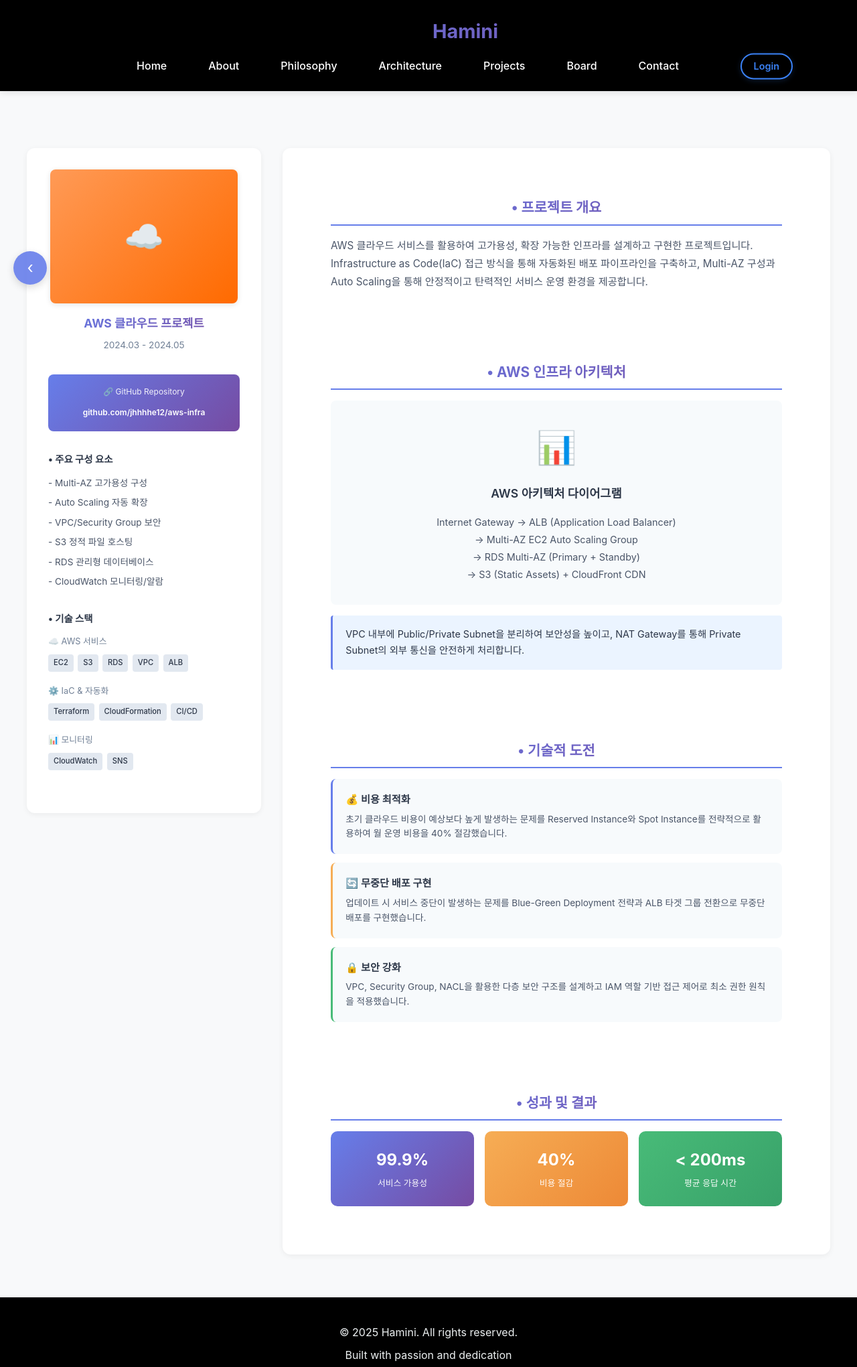
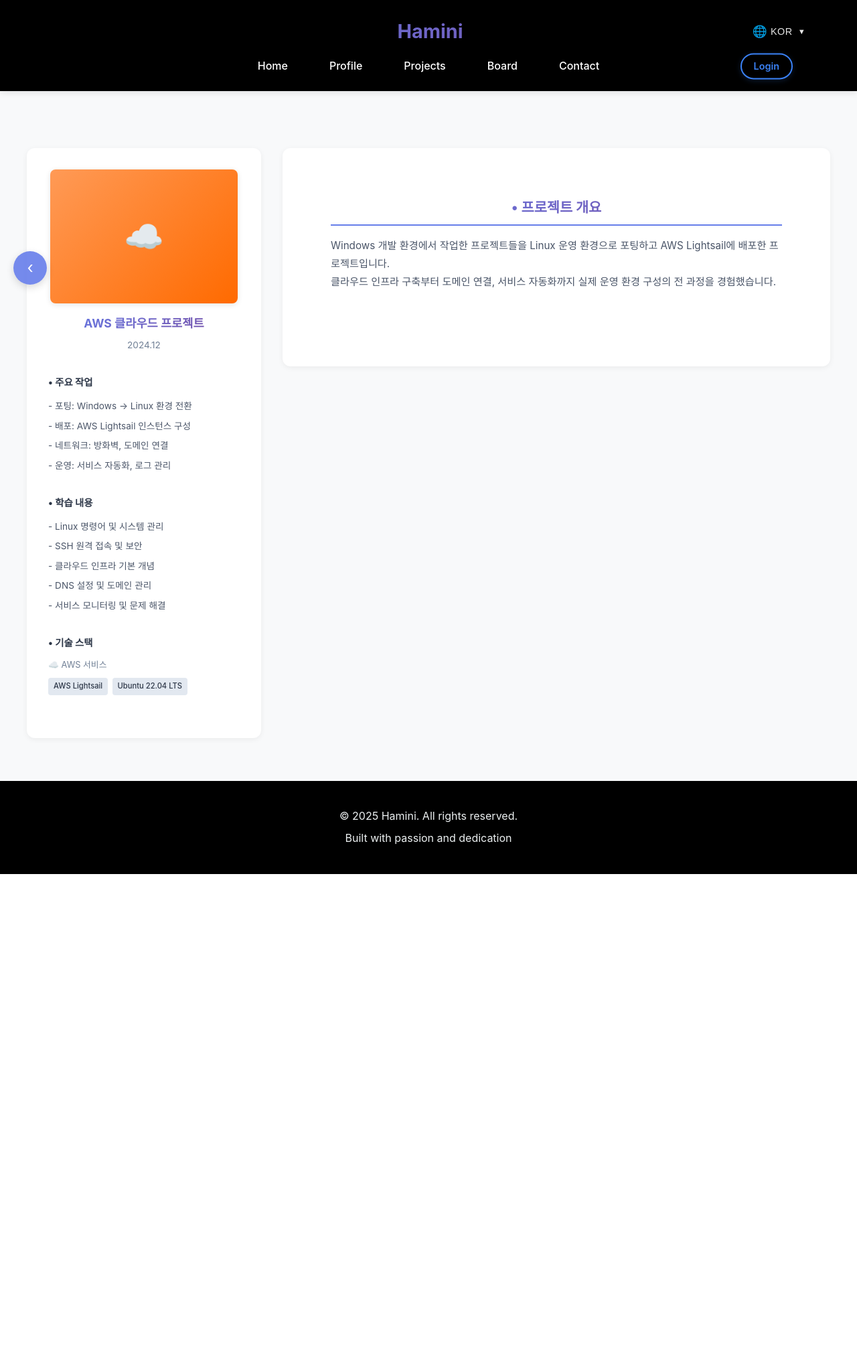
Before and after one commit to jhhhhe12/portfolio, a PHP site: page /projects/aws.html in a window 1280 px wide. Shown: the top 2041 px of the page at 67% size. After the commit the page ends 1305 px from the top, so only its background shows below. Run offline with PHP 8.4, Linux system fonts and the light colour scheme.

Commit message:
네비게이션 메뉴 정리 및 스타일 개선
- Philosophy 메뉴 항목 제거 (index.html, board.html, projects/*.html)
- 프로젝트 페이지 헤더를 메인 페이지와 동일한 구조로 통일
  - header-top, header-bottom 구조 추가
  - 언어 스위처 및 사용자 드롭다운 추가
  - 햄버거 메뉴 추가
- 로고 margin-left 스타일 조정 (메인: 110px, 프로젝트: 제거)
- 프로필 섹션 강조 텍스트 스타일 강화 (font-weight: 1000, color: #000000)

```diff
--- a/board.html
+++ b/board.html
@@ -432,7 +432,6 @@
                     <ul>
                         <li><a href="/#home" data-ko="Home" data-en="Home">Home</a></li>
                         <li><a href="/#about" data-ko="Profile" data-en="Profile">Profile</a></li>
-                        <li><a href="/#philosophy" data-ko="Philosophy" data-en="Philosophy">Philosophy</a></li>
                         <li><a href="/#projects" data-ko="Projects" data-en="Projects">Projects</a></li>
                         <li><a href="/board" data-ko="Board" data-en="Board">Board</a></li>
                         <li><a href="/#contact" data-ko="Contact" data-en="Contact">Contact</a></li>
--- a/css/project-detail.css
+++ b/css/project-detail.css
@@ -1,4 +1,5 @@
 /* Project Detail Page Styles */
+
 .project-detail {
     padding-top: 120px;
     min-height: 100vh;
--- a/css/style.css
+++ b/css/style.css
@@ -825,11 +825,16 @@
     margin-bottom: 1rem;
     color: var(--text-light);
     line-height: 1.8;
+    white-space: pre-line;
 }
 
 .about-text p strong {
-    font-weight: 700;
-    color: var(--text-dark);
+    font-weight: 1000 !important;
+    color: #000000 !important;
+    font-size: 1.15em !important;
+    display: block;
+    margin-bottom: 0.3rem;
+    letter-spacing: -0.02em;
 }
 
 .skills {
@@ -865,7 +870,7 @@
 }
 
 .timeline .section-subtitle {
-    margin-bottom: 10rem;
+    margin-bottom: 15rem;
 }
 
 .timeline-infographic {
@@ -1711,11 +1716,6 @@
         align-items: center;
     }
 
-    .logo {
-        flex: 0 0 auto;
-        text-align: left;
-    }
-
     .header-bottom {
         width: 100%;
         position: relative;
@@ -1795,7 +1795,6 @@
         height: 100vh;
         background: #1a1a1a;
         transition: left 0.3s ease;
-        padding-top: 3rem;
         z-index: 1000;
         border-right: none;
     }
@@ -1810,6 +1809,12 @@
         padding: 0;
         width: 100%;
         display: flex;
+    }
+
+    /* nav를 flexbox로 만들어서 order 적용 가능하게 */
+    nav {
+        display: flex;
+        flex-direction: column;
     }
 
     nav li {
@@ -1845,7 +1850,7 @@
         order: -9 !important;
     }
 
-    /* 모바일 메뉴 내 로그인 버튼 스타일 */
+    /* 모바일 메뉴 내 로그인 버튼을 맨 위로 */
     nav .login-btn {
         position: static !important;
         right: auto !important;
@@ -1862,6 +1867,7 @@
         box-shadow: none !important;
         color: #3b82f6 !important;
         font-weight: 600 !important;
+        order: -20 !important;
     }
 
     nav .login-btn:hover {
@@ -1870,11 +1876,17 @@
         transform: none !important;
     }
 
-    /* 모바일 메뉴 내 사용자 드롭다운 */
+    /* 모바일 메뉴 내 사용자 드롭다운을 맨 위로 */
     nav .user-dropdown {
         width: 90%;
+        position: static !important;
+        order: -20 !important;
+    }
+
+    /* 로그인 상태일 때만 표시 */
+    nav .user-dropdown[style*="display: inline-block"],
+    nav .user-dropdown[style*="display: block"]:not([style*="display: none"]) {
         display: block !important;
-        position: static !important;
     }
 
     nav .user-btn {
--- a/projects/aws.html
+++ b/projects/aws.html
@@ -11,19 +11,48 @@
     <!-- Header -->
     <header>
         <div class="nav-container">
-            <div class="logo"><a href="/" style="text-decoration: none; color: inherit;">Hamini</a></div>
-            <nav>
-                <ul>
-                    <li><a href="/#home">Home</a></li>
-                    <li><a href="/#about">About</a></li>
-                    <li><a href="/#philosophy">Philosophy</a></li>
-                    <li><a href="/#architecture">Architecture</a></li>
-                    <li><a href="/#projects">Projects</a></li>
-                    <li><a href="/board">Board</a></li>
-                    <li><a href="/#contact">Contact</a></li>
-                    <li><a href="/login.html" class="login-btn">Login</a></li>
-                </ul>
-            </nav>
+            <div class="header-top">
+                <div class="logo"><a href="/" style="text-decoration: none; color: inherit;">Hamini</a></div>
+                <div class="language-switcher">
+                    <button class="lang-current">
+                        <span class="lang-icon">🌐</span>
+                        <span class="lang-text">KOR</span>
+                        <span class="lang-arrow">▼</span>
+                    </button>
+                    <div class="lang-dropdown">
+                        <button class="lang-option active" data-lang="ko">한국어</button>
+                        <button class="lang-option" data-lang="en">English</button>
+                    </div>
+                </div>
+            </div>
+            <div class="header-bottom">
+                <div class="hamburger">
+                    <span></span>
+                    <span></span>
+                    <span></span>
+                </div>
+                <nav>
+                    <ul>
+                        <li><a href="/#home" data-ko="Home" data-en="Home">Home</a></li>
+                        <li><a href="/#about" data-ko="Profile" data-en="Profile">Profile</a></li>
+                        <li><a href="/#projects" data-ko="Projects" data-en="Projects">Projects</a></li>
+                        <li><a href="/board" data-ko="Board" data-en="Board">Board</a></li>
+                        <li><a href="/#contact" data-ko="Contact" data-en="Contact">Contact</a></li>
+                    </ul>
+                    <a href="/login.html" class="login-btn" id="navLoginBtn">Login</a>
+                    <div class="user-dropdown" id="userDropdown" style="display: none;">
+                        <button class="user-btn">
+                            <span class="user-icon">👤</span>
+                            <span class="user-name" id="userName">User</span>
+                            <span class="user-arrow">▼</span>
+                        </button>
+                        <div class="user-dropdown-menu">
+                            <a href="#" id="myPageBtn" data-ko="마이페이지" data-en="My Page">마이페이지</a>
+                            <a href="#" id="logoutBtn" data-ko="로그아웃" data-en="Logout">로그아웃</a>
+                        </div>
+                    </div>
+                </nav>
+            </div>
         </div>
     </header>
 
@@ -45,23 +74,27 @@
                             ☁️
                         </div>
                         <h2 style="font-size: 1.1rem; margin-bottom: 0.5rem; color: #2d3748; font-weight: 700;">AWS 클라우드 프로젝트</h2>
-                        <p style="color: #718096; font-size: 0.85rem; margin: 0;">2024.03 - 2024.05</p>
-                    </div>
-
-                    <div style="padding: 1rem; background: linear-gradient(135deg, #667eea 0%, #764ba2 100%); border-radius: 8px; text-align: center; margin-bottom: 30px;">
-                        <p style="margin: 0 0 0.5rem 0; color: white; font-size: 0.75rem; opacity: 0.9;">🔗 GitHub Repository</p>
-                        <a href="https://github.com/jhhhhe12/aws-infrastructure" target="_blank" rel="noopener noreferrer" style="color: white; text-decoration: none; font-size: 0.75rem; font-weight: 600; word-break: break-all; line-height: 1.4;">github.com/jhhhhe12/aws-infra</a>
+                        <p style="color: #718096; font-size: 0.85rem; margin: 0;">2024.12</p>
                     </div>
 
                     <div style="margin-bottom: 2rem;">
-                        <h3 style="font-size: 0.9rem; color: #2d3748; margin-bottom: 0.8rem; font-weight: 700;">• 주요 구성 요소</h3>
+                        <h3 style="font-size: 0.9rem; color: #2d3748; margin-bottom: 0.8rem; font-weight: 700;">• 주요 작업</h3>
                         <ul style="list-style: none; padding: 0; margin: 0; font-size: 0.85rem; color: #4a5568; line-height: 1.7;">
-                            <li style="margin-bottom: 0.4rem;">- Multi-AZ 고가용성 구성</li>
-                            <li style="margin-bottom: 0.4rem;">- Auto Scaling 자동 확장</li>
-                            <li style="margin-bottom: 0.4rem;">- VPC/Security Group 보안</li>
-                            <li style="margin-bottom: 0.4rem;">- S3 정적 파일 호스팅</li>
-                            <li style="margin-bottom: 0.4rem;">- RDS 관리형 데이터베이스</li>
-                            <li style="margin-bottom: 0;">- CloudWatch 모니터링/알람</li>
+                            <li style="margin-bottom: 0.4rem;">- 포팅: Windows → Linux 환경 전환</li>
+                            <li style="margin-bottom: 0.4rem;">- 배포: AWS Lightsail 인스턴스 구성</li>
+                            <li style="margin-bottom: 0.4rem;">- 네트워크: 방화벽, 도메인 연결</li>
+                            <li style="margin-bottom: 0;">- 운영: 서비스 자동화, 로그 관리</li>
+                        </ul>
+                    </div>
+
+                    <div style="margin-bottom: 2rem;">
+                        <h3 style="font-size: 0.9rem; color: #2d3748; margin-bottom: 0.8rem; font-weight: 700;">• 학습 내용</h3>
+                        <ul style="list-style: none; padding: 0; margin: 0; font-size: 0.85rem; color: #4a5568; line-height: 1.7;">
+                            <li style="margin-bottom: 0.4rem;">- Linux 명령어 및 시스템 관리</li>
+                            <li style="margin-bottom: 0.4rem;">- SSH 원격 접속 및 보안</li>
+                            <li style="margin-bottom: 0.4rem;">- 클라우드 인프라 기본 개념</li>
+                            <li style="margin-bottom: 0.4rem;">- DNS 설정 및 도메인 관리</li>
+                            <li style="margin-bottom: 0;">- 서비스 모니터링 및 문제 해결</li>
                         </ul>
                     </div>
 
@@ -70,26 +103,8 @@
                         <div style="margin-bottom: 1.2rem;">
                             <p style="font-size: 0.8rem; color: #718096; margin-bottom: 0.5rem;">☁️ AWS 서비스</p>
                             <div style="display: flex; flex-wrap: wrap; gap: 0.4rem;">
-                                <span style="background: #e2e8f0; padding: 0.25rem 0.5rem; border-radius: 4px; font-size: 0.7rem; color: #2d3748; font-weight: 500;">EC2</span>
-                                <span style="background: #e2e8f0; padding: 0.25rem 0.5rem; border-radius: 4px; font-size: 0.7rem; color: #2d3748; font-weight: 500;">S3</span>
-                                <span style="background: #e2e8f0; padding: 0.25rem 0.5rem; border-radius: 4px; font-size: 0.7rem; color: #2d3748; font-weight: 500;">RDS</span>
-                                <span style="background: #e2e8f0; padding: 0.25rem 0.5rem; border-radius: 4px; font-size: 0.7rem; color: #2d3748; font-weight: 500;">VPC</span>
-                                <span style="background: #e2e8f0; padding: 0.25rem 0.5rem; border-radius: 4px; font-size: 0.7rem; color: #2d3748; font-weight: 500;">ALB</span>
-                            </div>
-                        </div>
-                        <div style="margin-bottom: 1.2rem;">
-                            <p style="font-size: 0.8rem; color: #718096; margin-bottom: 0.5rem;">⚙️ IaC & 자동화</p>
-                            <div style="display: flex; flex-wrap: wrap; gap: 0.4rem;">
-                                <span style="background: #e2e8f0; padding: 0.25rem 0.5rem; border-radius: 4px; font-size: 0.7rem; color: #2d3748; font-weight: 500;">Terraform</span>
-                                <span style="background: #e2e8f0; padding: 0.25rem 0.5rem; border-radius: 4px; font-size: 0.7rem; color: #2d3748; font-weight: 500;">CloudFormation</span>
-                                <span style="background: #e2e8f0; padding: 0.25rem 0.5rem; border-radius: 4px; font-size: 0.7rem; color: #2d3748; font-weight: 500;">CI/CD</span>
-                            </div>
-                        </div>
-                        <div>
-                            <p style="font-size: 0.8rem; color: #718096; margin-bottom: 0.5rem;">📊 모니터링</p>
-                            <div style="display: flex; flex-wrap: wrap; gap: 0.4rem;">
-                                <span style="background: #e2e8f0; padding: 0.25rem 0.5rem; border-radius: 4px; font-size: 0.7rem; color: #2d3748; font-weight: 500;">CloudWatch</span>
-                                <span style="background: #e2e8f0; padding: 0.25rem 0.5rem; border-radius: 4px; font-size: 0.7rem; color: #2d3748; font-weight: 500;">SNS</span>
+                                <span style="background: #e2e8f0; padding: 0.25rem 0.5rem; border-radius: 4px; font-size: 0.7rem; color: #2d3748; font-weight: 500;">AWS Lightsail</span>
+                                <span style="background: #e2e8f0; padding: 0.25rem 0.5rem; border-radius: 4px; font-size: 0.7rem; color: #2d3748; font-weight: 500;">Ubuntu 22.04 LTS</span>
                             </div>
                         </div>
                     </div>
@@ -100,64 +115,9 @@
                     <section style="margin-bottom: 2.5rem;">
                         <h2 style="font-size: 1.3rem; color: #2d3748; margin-bottom: 1rem; font-weight: 700; border-bottom: 2px solid #667eea; padding-bottom: 0.5rem;">• 프로젝트 개요</h2>
                         <p style="line-height: 1.8; color: #4a5568; font-size: 0.95rem; margin: 0;">
-                            AWS 클라우드 서비스를 활용하여 고가용성, 확장 가능한 인프라를 설계하고 구현한 프로젝트입니다.<br>
-                            Infrastructure as Code(IaC) 접근 방식을 통해 자동화된 배포 파이프라인을 구축하고, Multi-AZ 구성과 Auto Scaling을 통해 안정적이고 탄력적인 서비스 운영 환경을 제공합니다.
+                            Windows 개발 환경에서 작업한 프로젝트들을 Linux 운영 환경으로 포팅하고 AWS Lightsail에 배포한 프로젝트입니다.<br>
+                            클라우드 인프라 구축부터 도메인 연결, 서비스 자동화까지 실제 운영 환경 구성의 전 과정을 경험했습니다.
                         </p>
-                    </section>
-
-                    <section style="margin-bottom: 2.5rem;">
-                        <h2 style="font-size: 1.3rem; color: #2d3748; margin-bottom: 1rem; font-weight: 700; border-bottom: 2px solid #667eea; padding-bottom: 0.5rem;">• AWS 인프라 아키텍처</h2>
-                        <div style="background: #f7fafc; padding: 2rem; border-radius: 8px; text-align: center; margin-bottom: 1rem;">
-                            <div style="font-size: 3rem; margin-bottom: 1rem;">📊</div>
-                            <p style="font-size: 1.1rem; color: #2d3748; font-weight: 600; margin-bottom: 1rem;">AWS 아키텍처 다이어그램</p>
-                            <p style="color: #4a5568; font-size: 0.9rem; line-height: 1.8;">
-                                Internet Gateway → ALB (Application Load Balancer)<br>
-                                → Multi-AZ EC2 Auto Scaling Group<br>
-                                → RDS Multi-AZ (Primary + Standby)<br>
-                                → S3 (Static Assets) + CloudFront CDN
-                            </p>
-                        </div>
-                        <div style="background: #ebf4ff; border-left: 3px solid #667eea; padding: 1rem 1.2rem; border-radius: 4px;">
-                            <p style="line-height: 1.7; color: #2d3748; font-size: 0.9rem; margin: 0;">
-                                VPC 내부에 Public/Private Subnet을 분리하여 보안성을 높이고, NAT Gateway를 통해 Private Subnet의 외부 통신을 안전하게 처리합니다.
-                            </p>
-                        </div>
-                    </section>
-
-                    <section style="margin-bottom: 2.5rem;">
-                        <h2 style="font-size: 1.3rem; color: #2d3748; margin-bottom: 1rem; font-weight: 700; border-bottom: 2px solid #667eea; padding-bottom: 0.5rem;">• 기술적 도전</h2>
-                        <div style="display: grid; gap: 0.8rem;">
-                            <div style="background: #f7fafc; padding: 1.2rem; border-radius: 8px; border-left: 3px solid #667eea;">
-                                <h4 style="color: #2d3748; margin: 0 0 0.4rem 0; font-size: 0.95rem; font-weight: 600;">💰 비용 최적화</h4>
-                                <p style="color: #4a5568; font-size: 0.85rem; line-height: 1.6; margin: 0;">초기 클라우드 비용이 예상보다 높게 발생하는 문제를 Reserved Instance와 Spot Instance를 전략적으로 활용하여 월 운영 비용을 40% 절감했습니다.</p>
-                            </div>
-                            <div style="background: #f7fafc; padding: 1.2rem; border-radius: 8px; border-left: 3px solid #f6ad55;">
-                                <h4 style="color: #2d3748; margin: 0 0 0.4rem 0; font-size: 0.95rem; font-weight: 600;">🔄 무중단 배포 구현</h4>
-                                <p style="color: #4a5568; font-size: 0.85rem; line-height: 1.6; margin: 0;">업데이트 시 서비스 중단이 발생하는 문제를 Blue-Green Deployment 전략과 ALB 타겟 그룹 전환으로 무중단 배포를 구현했습니다.</p>
-                            </div>
-                            <div style="background: #f7fafc; padding: 1.2rem; border-radius: 8px; border-left: 3px solid #48bb78;">
-                                <h4 style="color: #2d3748; margin: 0 0 0.4rem 0; font-size: 0.95rem; font-weight: 600;">🔒 보안 강화</h4>
-                                <p style="color: #4a5568; font-size: 0.85rem; line-height: 1.6; margin: 0;">VPC, Security Group, NACL을 활용한 다층 보안 구조를 설계하고 IAM 역할 기반 접근 제어로 최소 권한 원칙을 적용했습니다.</p>
-                            </div>
-                        </div>
-                    </section>
-
-                    <section>
-                        <h2 style="font-size: 1.3rem; color: #2d3748; margin-bottom: 1rem; font-weight: 700; border-bottom: 2px solid #667eea; padding-bottom: 0.5rem;">• 성과 및 결과</h2>
-                        <div style="display: grid; grid-template-columns: repeat(3, 1fr); gap: 1rem;">
-                            <div style="text-align: center; background: linear-gradient(135deg, #667eea 0%, #764ba2 100%); padding: 1.5rem 1rem; border-radius: 10px; color: white;">
-                                <div style="font-size: 1.5rem; font-weight: 700; margin-bottom: 0.3rem;">99.9%</div>
-                                <div style="font-size: 0.8rem; opacity: 0.95;">서비스 가용성</div>
-                            </div>
-                            <div style="text-align: center; background: linear-gradient(135deg, #f6ad55 0%, #ed8936 100%); padding: 1.5rem 1rem; border-radius: 10px; color: white;">
-                                <div style="font-size: 1.5rem; font-weight: 700; margin-bottom: 0.3rem;">40%</div>
-                                <div style="font-size: 0.8rem; opacity: 0.95;">비용 절감</div>
-                            </div>
-                            <div style="text-align: center; background: linear-gradient(135deg, #48bb78 0%, #38a169 100%); padding: 1.5rem 1rem; border-radius: 10px; color: white;">
-                                <div style="font-size: 1.5rem; font-weight: 700; margin-bottom: 0.3rem;">< 200ms</div>
-                                <div style="font-size: 0.8rem; opacity: 0.95;">평균 응답 시간</div>
-                            </div>
-                        </div>
                     </section>
                 </div>
             </div>
```
Also changed, not shown: index.html (+44 -90 lines), projects/ai.html (+67 -61 lines), projects/lms.html (+55 -14 lines).
